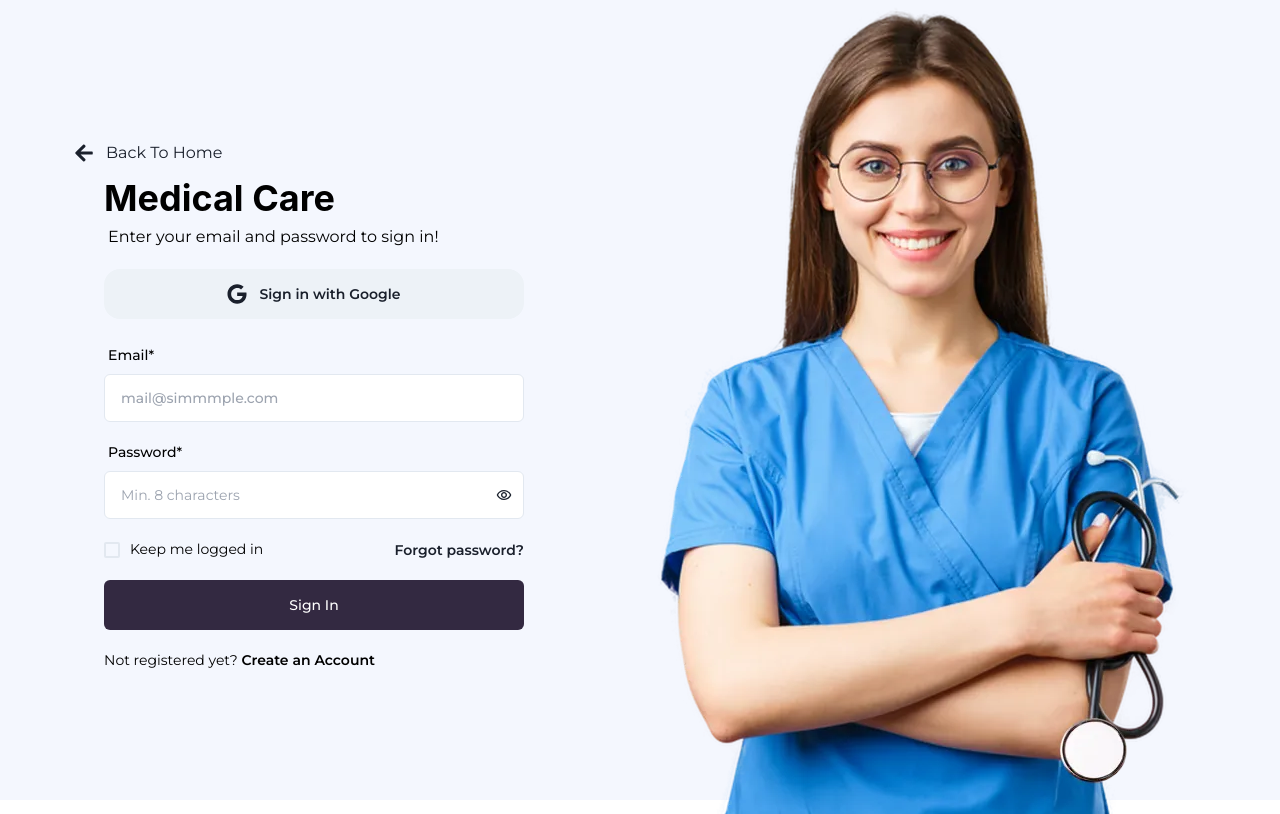
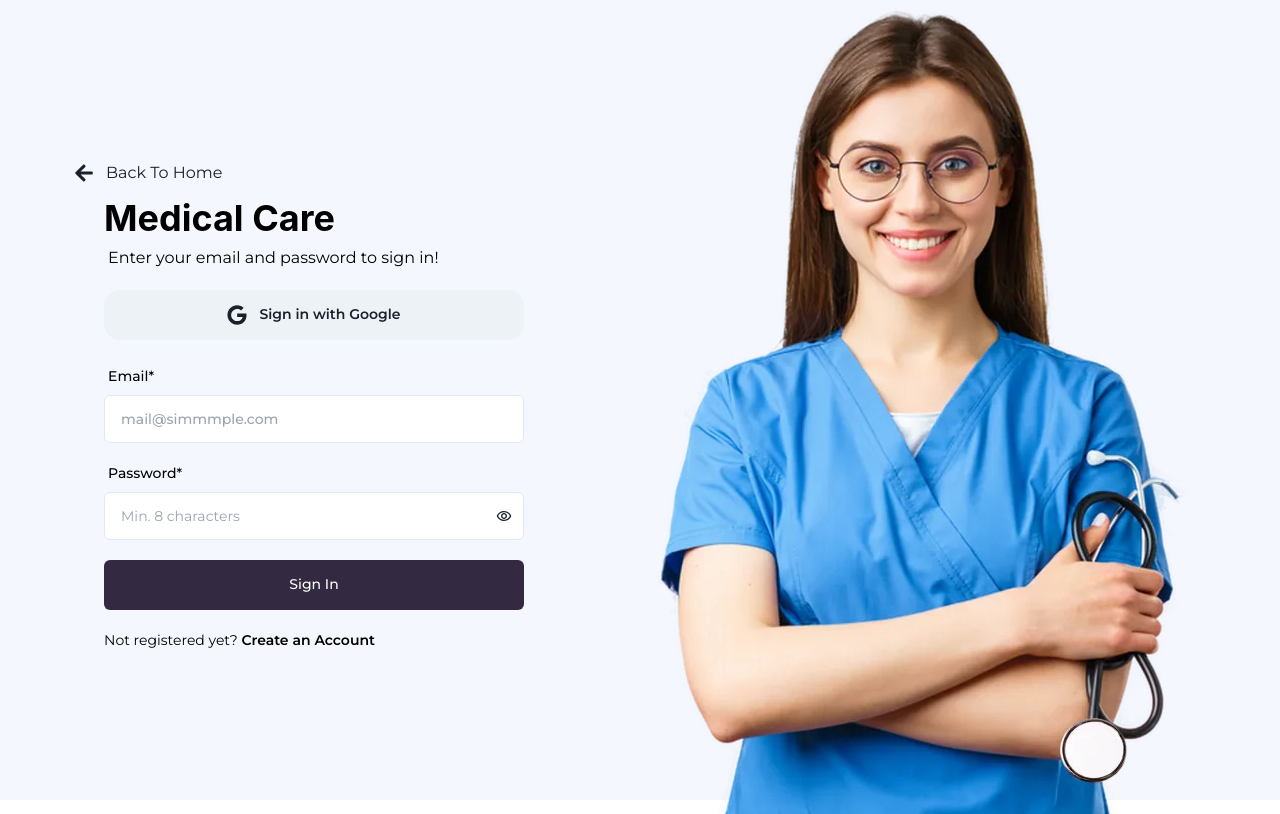
Before and after one commit to webhubmm/clinic-ui, a Next.js app: page /signin in a window 1280 px wide. Built offline with nearby package versions, Linux system fonts and the light colour scheme.

Commit message:
Develop login and saving api token and user info in cookies

```diff
--- a/app/signin/page.tsx
+++ b/app/signin/page.tsx
@@ -128,6 +128,8 @@ export default function SignIn() {
                 <FormErrorMessage>
                   {errors.email && errors.email.message}
                 </FormErrorMessage>
+              </FormControl>
+              <FormControl>
                 <FormLabel
                   ms="4px"
                   fontSize="sm"
@@ -163,27 +165,8 @@ export default function SignIn() {
                   </InputRightElement>
                 </InputGroup>
               </FormControl>
-              <Flex justifyContent="space-between" align="center" mb="20px">
-                <FormControl display="flex" alignItems="center" flex={1}>
-                  <Checkbox
-                    id="remember-login"
-                    colorScheme="brandScheme"
-                    me="10px"
-                  />
-                  <FormLabel
-                    htmlFor="remember-login"
-                    mb="0"
-                    fontWeight="normal"
-                    color="#000"
-                    fontSize="sm">
-                    Keep me logged in
-                  </FormLabel>
-                </FormControl>
-                <Link href="/auth/forgot-password" color="#000">
-                  <p className="text-sm font-semibold">Forgot password?</p>
-                </Link>
-              </Flex>
               <Button
+                type="submit"
                 fontSize="sm"
                 variant="brand"
                 fontWeight="500"
--- a/app/signup/page.tsx
+++ b/app/signup/page.tsx
@@ -108,8 +108,8 @@ const SignUp = () => {
                   {...register("phone", {
                     required: "Phone is required",
                     minLength: {
-                      value: 4,
-                      message: "Phone minimum length should be 8",
+                      value: 5,
+                      message: "Phone minimum length should be 5",
                     },
                   })}
                 />
--- a/services/api.ts
+++ b/services/api.ts
@@ -8,7 +8,7 @@ const axiosInstance = axios.create({ baseURL: BASE_URL });
 
 // Auth apis start
 export const login = async (loginInfo: loginType) => {
-  await axiosInstance.post("login", loginInfo);
+  return await axiosInstance.post("login", loginInfo);
 };
 
 export const register = async (registerInfo: registerType) => {
--- a/services/mutations.ts
+++ b/services/mutations.ts
@@ -11,9 +11,9 @@ export const useLogin = () => {
   const toast = useToast();
   return useMutation({
     mutationFn: (loginInfo: loginType) => login(loginInfo),
-    onSuccess: (response) => {
-      console.log(response);
-      // Cookies.set("token", response.token);
+    onSuccess: ({ data: response }) => {
+      Cookies.set("token", response.data.token);
+      Cookies.set("user", JSON.stringify(response.data.user));
       router.push("/dashboard");
       toast({
         title: "Logged In",
```
Also changed, not shown: types/loginResponseType.ts (added, +23 -0 lines).
